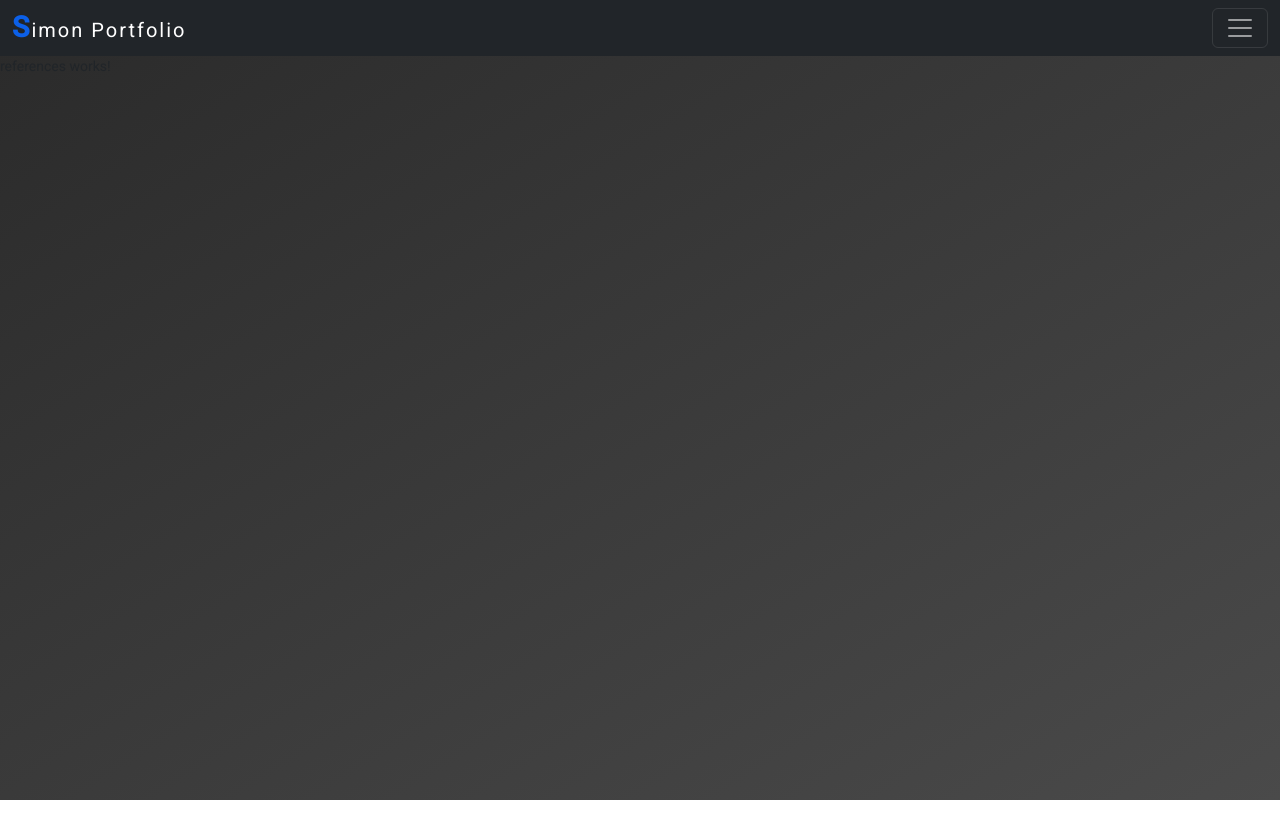
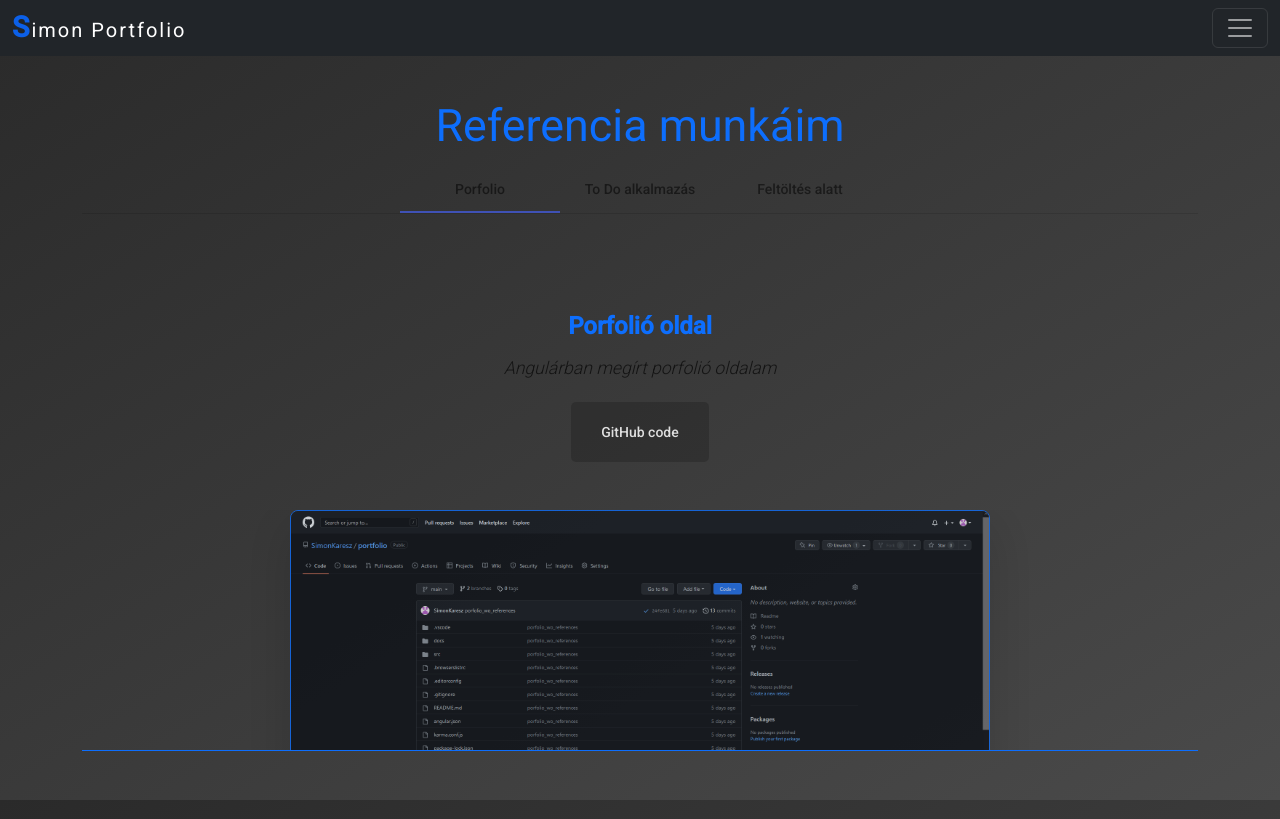
Before and after one commit to SimonKaresz/portfolio, an Angular app: page /references in a window 1280 px wide. Built offline with nearby package versions, Linux system fonts and the light colour scheme.

Commit message:
portfolio v1.0

```diff
--- a/src/app/app.component.html
+++ b/src/app/app.component.html
@@ -1,38 +1,38 @@
 <nav class="navbar navbar-dark bg-dark fixed-top">
   <div class="container-fluid">
     <a class="navbar-brand" href="#">Simon Portfolio</a>
-    <button class="navbar-toggler" type="button" data-bs-toggle="offcanvas" data-bs-target="#offcanvasDarkNavbar"
-      aria-controls="offcanvasDarkNavbar">
+    <button class="navbar-toggler" type="button" data-bs-toggle="offcanvas" data-bs-target="#offcanvasNavbar"
+      aria-controls="offcanvasNavbar">
       <span class="navbar-toggler-icon"></span>
     </button>
-    <div class="offcanvas offcanvas-end text-bg-dark" tabindex="-1" id="offcanvasDarkNavbar"
-      aria-labelledby="offcanvasDarkNavbarLabel">
+    <div class="offcanvas offcanvas-end text-bg-dark" tabindex="-1" id="offcanvasNavbar"
+      aria-labelledby="offcanvasNavbar">
       <div class="offcanvas-header">
-        <h5 class="offcanvas-title" id="offcanvasDarkNavbarLabel">Simon Porfolio</h5>
+        <h5 class="offcanvas-title" id="offcanvasLabel">Simon Porfolio</h5>
         <button type="button" class="btn-close btn-close-white" data-bs-dismiss="offcanvas" aria-label="Close"></button>
       </div>
       <div class="offcanvas-body">
         <ul class="navbar-nav justify-content-end flex-grow-1 pe-3">
           <li class="nav-item">
             <a class="nav-link active text-center introduction" aria-current="page" routerLink="/introduction"
-              data-bs-toggle="offcanvas" data-bs-target="#offcanvasDarkNavbar"
-              aria-controls="offcanvasDarkNavbar">Bemutatkozás</a>
+              data-bs-toggle="offcanvas" data-bs-target="#offcanvasNavbar"
+              aria-controls="offcanvasNavbar">Bemutatkozás</a>
           </li>
           <li class="nav-item">
             <a class="nav-link text-center studies" routerLink="/studies" data-bs-toggle="offcanvas"
-              data-bs-target="#offcanvasDarkNavbar" aria-controls="offcanvasDarkNavbar">Tanulmányok</a>
+              data-bs-target="#offcanvasNavbar" aria-controls="offcanvasNavbar">Tanulmányok</a>
           </li>
           <li class="nav-item">
             <a class="nav-link text-center references" routerLink="/references" data-bs-toggle="offcanvas"
-              data-bs-target="#offcanvasDarkNavbar" aria-controls="offcanvasDarkNavbar">Referenciák</a>
+              data-bs-target="#offcanvasNavbar" aria-controls="offcanvasNavbar">Referenciák</a>
           </li>
           <li class="nav-item">
             <a class="nav-link text-center skills" routerLink="/skills" data-bs-toggle="offcanvas"
-              data-bs-target="#offcanvasDarkNavbar" aria-controls="offcanvasDarkNavbar">Képességek</a>
+              data-bs-target="#offcanvasNavbar" aria-controls="offcanvasNavbar">Képességek</a>
           </li>
           <li class="nav-item">
             <a class="nav-link text-center contacts" routerLink="/contacts" data-bs-toggle="offcanvas"
-              data-bs-target="#offcanvasDarkNavbar" aria-controls="offcanvasDarkNavbar">Elérhetőség</a>
+              data-bs-target="#offcanvasNavbar" aria-controls="offcanvasNavbar">Elérhetőség</a>
           </li>
         </ul>
       </div>
--- a/src/app/components/contacts/contacts.component.css
+++ b/src/app/components/contacts/contacts.component.css
@@ -1,3 +1,10 @@
+h1{
+    font-size: 2.3rem;
+    font-weight: 300;
+    font-style: italic;
+    text-shadow: 3px 3px 5px rgba(10,10,10,.8);
+}
+
 #contacts-link{
     margin: 0px auto;
     width: 100%;
@@ -7,13 +14,6 @@
     box-shadow: 4px 4px 0px 0px rgba(50,50,50,.5);
     border-radius: 10px 10px 20px 20px;
     text-align: center;
-}
-
-h1{
-    font-size: 2.3rem;
-    font-weight: 300;
-    font-style: italic;
-    text-shadow: 3px 3px 5px rgba(10,10,10,.8);
 }
 
 #contacts-link a{
@@ -31,9 +31,6 @@ h1{
 #contacts-link .link:hover{
     color: rgba(10,10,10,1);
 }
-
-
-
 
 #cvLink{
     margin: 0px auto;
--- a/src/app/components/home/home.component.css
+++ b/src/app/components/home/home.component.css
@@ -7,7 +7,7 @@
 }
 
 #content img{
-    opacity: 0.8;
+    opacity: 0.75;
 }
 
 #content #text-block{
--- a/src/app/components/home/home.component.html
+++ b/src/app/components/home/home.component.html
@@ -10,9 +10,10 @@
           <h3 class="text-center">Frontend developer</h3>
           <p class="text-white">Köszöntelek a porfólió oldalamon. Simon Károly vagyok, 1996-ban születtem és Budapesten
             élek. Mindig is
-            vonzott az informatika világa. Így 2021-ben beiratkoztam egy Junior Frontend képzésre a Ruander
-            Oktatóközpontba. Tanulmányaim mellett rengeteg önképzést folytatok az internet segítségével. Célom ,hogy
-            minél több tapasztalatott és tudást szerezzek az elkövetkezendő években és stabil helyem legyen az IT
+            vonzott az informatika világa, így 2021-ben beiratkoztam egy Junior Frontend képzésre a Ruander
+            Oktatóközpontba. 2022 augusztusában jeles szakmai vizsgát tettem. Jelenleg is rengeteg
+            önképzést folytatok az internet segítségével. Célom, hogy
+            minnél több tapasztalatot és tudást szerezzek az elkövetkezendő években és stabil helyem legyen az IT
             szektorban.</p>
         </div>
       </div>
--- a/src/app/components/notfound/notfound.component.html
+++ b/src/app/components/notfound/notfound.component.html
@@ -1 +1,10 @@
-<p>notfound works!</p>
+<div class="d-flex align-items-center justify-content-center vh-100">
+  <div class="text-center">
+    <h1 class="display-1 fw-bold">404</h1>
+    <p class="fs-3"> <span class="text-primary">Opps!</span> Page not found.</p>
+    <p class="lead">
+      Az oldal nem található!
+    </p>
+    <a routerLink="/" class="btn btn-outline-primary btn-sm mt-4">Vissza</a>
+  </div>
+</div>
--- a/src/app/components/references/references.component.css
+++ b/src/app/components/references/references.component.css
@@ -0,0 +1,33 @@
+#title{
+    font-size: 2.8rem;
+    line-height: 2.8rem;
+}
+
+#to_do_1_content p{
+    font-size: 1.1rem;
+    font-style: italic;
+    color: rgb(20,20,20);
+}
+
+#to_do_1_content #link_btn a{
+    text-decoration: none;
+    padding: 20px 30px;
+    color: #dfdfdf;
+    font-weight: 500;
+    background-color: rgba(30,30,30,.35);
+    border-radius: 5px;
+    transition: .5s;
+}
+
+#to_do_1_content #link_btn a:hover{
+    background-color: #0c60e8;
+}
+
+#to_do_1_content img{
+    opacity: 0.8;
+}
+
+#to_do_1_content img:hover,#to_do_1_content:active{
+    opacity: 1;
+    cursor: pointer;
+}
--- a/src/app/components/references/references.component.html
+++ b/src/app/components/references/references.component.html
@@ -1 +1,53 @@
-<p>references works!</p>
+<div class="container">
+  <main>
+    <div id="content" class="mt-5">
+      <h1 class="text-center text-primary" id="title">Referencia munkáim</h1>
+      <mat-tab-group mat-align-tabs="center" animationDuration="0ms">
+        <mat-tab label="Porfolio">
+          <div class="px-4 pt-5 my-5 text-center border-bottom border-primary" id="to_do_1_content">
+            <h1 class="display-4 fw-bold text-primary">Porfolió oldal</h1>
+            <div class="col-lg-6 mx-auto">
+              <p class="lead mb-4">Angulárban megírt porfolió oldalam</p>
+              <div class="d-grid gap-2 d-sm-flex justify-content-sm-center mb-5" id="link_btn">
+                <a [href]="porfolio.github_code" target="_blank">GitHub code</a>
+              </div>
+            </div>
+            <div class="overflow-hidden" style="max-height: 30vh;">
+              <div class="container px-5">
+                <a [href]="porfolio.github_code" target="_blank">
+                  <img [src]="porfolio.ref_p_img" class="img-fluid border border-primary rounded-3 shadow-lg mb-4"
+                    [alt]="porfolio.alt" loading="lazy" width="700" height="500">
+                </a>
+              </div>
+            </div>
+          </div>
+        </mat-tab>
+        <mat-tab label="To Do alkalmazás">
+          <div class="px-4 pt-5 my-5 text-center border-bottom border-primary" id="to_do_1_content">
+            <h1 class="display-4 fw-bold text-primary">To Do Alkalmazás <span style="font-size: 1rem;">v1.0</span></h1>
+            <div class="col-lg-6 mx-auto">
+              <p class="lead mb-4">To Do alkalmazás statikus adatkezeléssel</p>
+              <div class="d-grid gap-2 d-sm-flex justify-content-sm-center mb-5" id="link_btn">
+                <a [href]="sample01.github_pages" target="_blank">GitHub pages</a>
+                <a [href]="sample01.github_code" target="_blank">GitHub code</a>
+              </div>
+            </div>
+            <div class="overflow-hidden" style="max-height: 30vh;">
+              <div class="container px-5">
+                <a [href]="sample01.github_code" target="_blank">
+                  <img [src]="sample01.ref_tda_img" class="img-fluid border border-primary rounded-3 shadow-lg mb-4"
+                    [alt]="sample01.alt" loading="lazy" width="700" height="500">
+                </a>
+              </div>
+            </div>
+          </div>
+        </mat-tab>
+        <mat-tab label="Feltöltés alatt">
+          <h1 class="text-center mt-5" style="color: rgba(20,20,20,.75);">A további referencia munkák feltöltés
+            alatt....</h1>
+          <mat-spinner class="my-5 mx-auto"></mat-spinner>
+        </mat-tab>
+      </mat-tab-group>
+    </div>
+  </main>
+</div>
--- a/src/app/components/references/references.component.ts
+++ b/src/app/components/references/references.component.ts
@@ -7,6 +7,20 @@ import { Component, OnInit } from '@angular/core';
 })
 export class ReferencesComponent implements OnInit {
 
+  porfolio = {
+    ref_p_img: "assets/img/ref_p01.png",
+    alt: "porfolio image",
+    github_pages: "https://simonkaresz.github.io/portfolio/introduction",
+    github_code: "https://github.com/SimonKaresz/portfolio",
+  }
+
+  sample01 = {
+    ref_tda_img: "assets/img/ref_tda01.png",
+    alt: "to do app image",
+    github_pages: "https://simonkaresz.github.io/to_do_app_static/main",
+    github_code: "https://github.com/SimonKaresz/to_do_app_static",
+  }
+
   constructor() { }
 
   ngOnInit(): void {
--- a/src/app/components/studies/studies.component.css
+++ b/src/app/components/studies/studies.component.css
@@ -1,5 +1,5 @@
 #title{
-    font-size: 4rem;
+    font-size: 3rem;
 }
 
 .card{
--- a/src/app/components/studies/studies.component.html
+++ b/src/app/components/studies/studies.component.html
@@ -8,6 +8,7 @@
         <div class="card-body">
           <h3 class="card-title text-center text-white">Junior Frontend képzés</h3>
           <h4 class="card-title text-center text-white">2021-2022</h4>
+          <h3 class="card-title text-center text-danger mb-4">Junior Frontend szakképesítés</h3>
           <p class="text-center" data-bs-toggle="collapse" href="#stacks" aria-expanded="false" aria-controls="stacks">
             <i class="bi bi-arrow-down-up"></i></p>
         </div>
--- a/src/styles.css
+++ b/src/styles.css
@@ -12,6 +12,7 @@ body {
     background-image: -ms-linear-gradient(to bottom right,#2a2a2a,#4a4a4a);
     background-image: -o-linear-gradient(to bottom right,#2a2a2a,#4a4a4a);
     cursor: default;
+    scroll-behavior: smooth;
 }
 
 
```
Also changed, not shown: src/app/app.module.ts (+4 -57 lines), src/assets/img/ref_p01.png (added), src/assets/img/ref_tda01.png (added), 9 other files (tests, documents, lock files or other folders).
